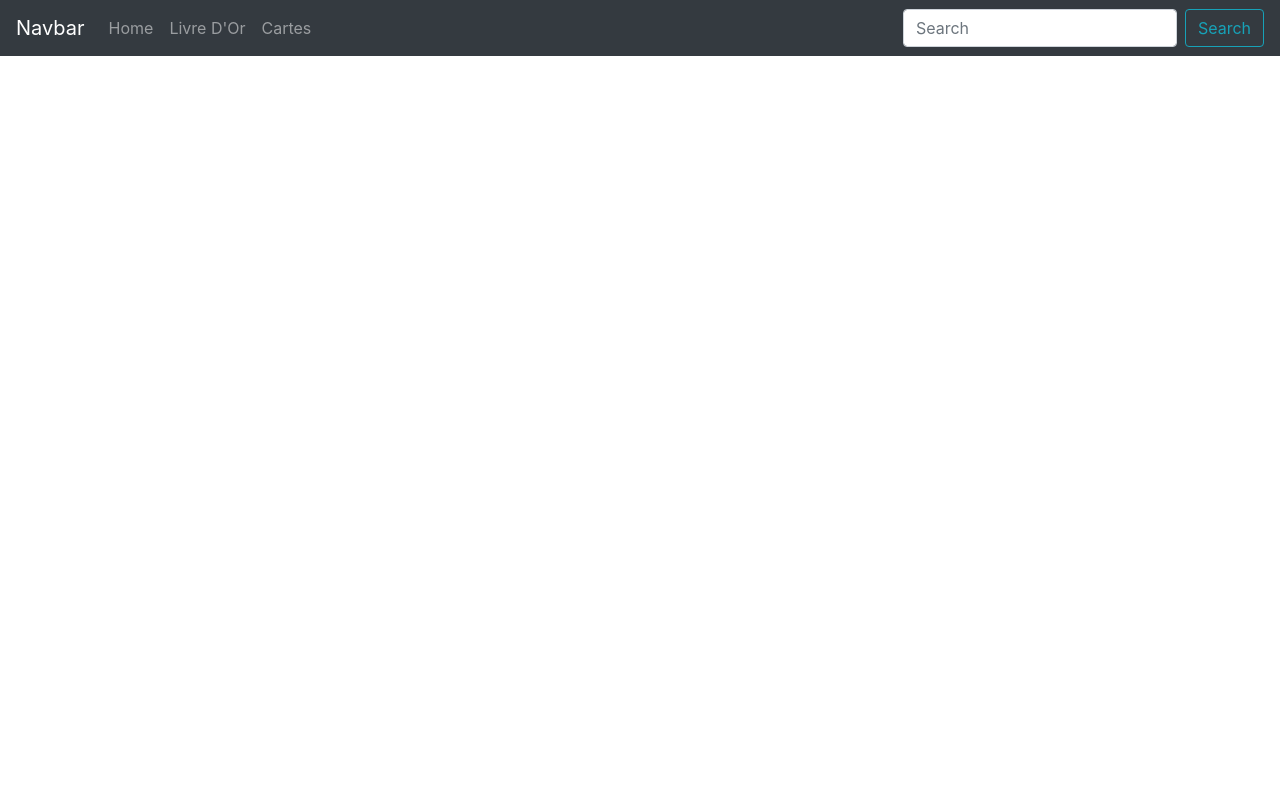
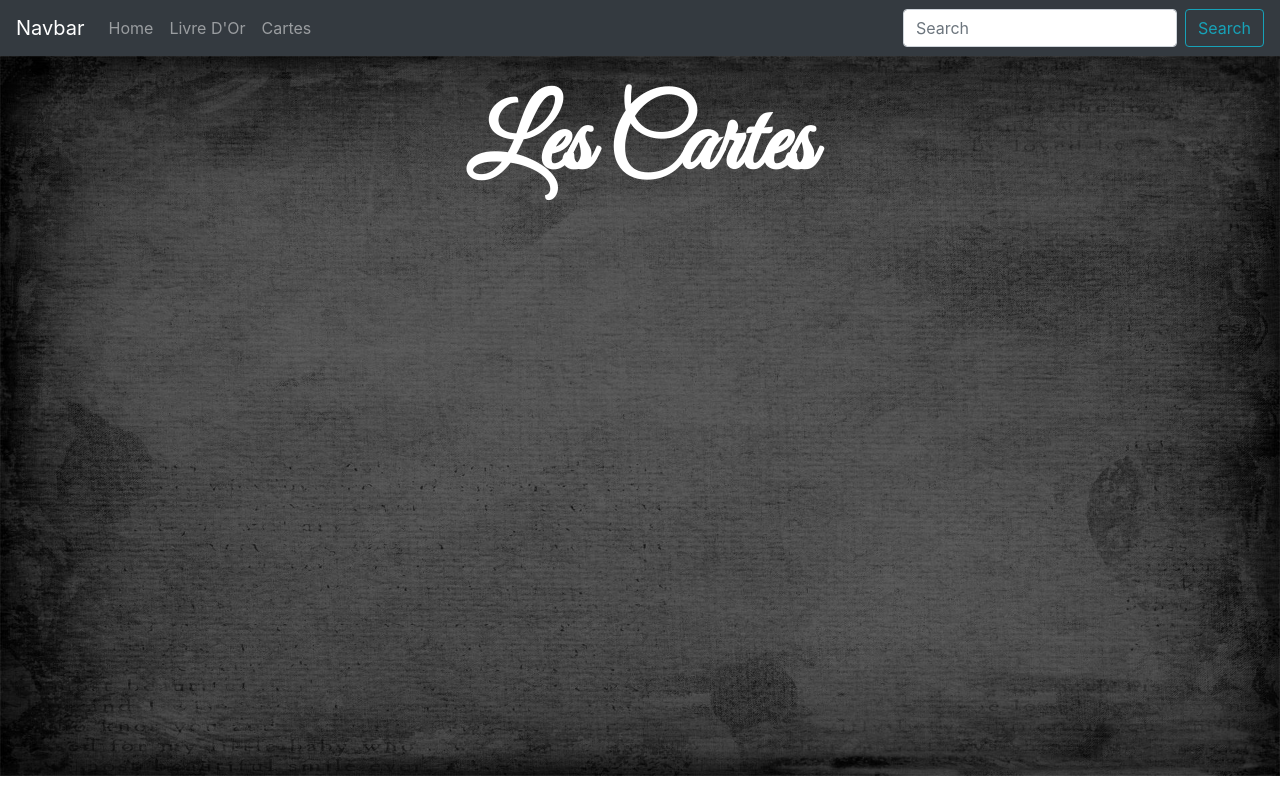
Before and after one commit to DorianAmchi/restoRocket, a PHP site: page /?page=Cartes in a window 1280 px wide. Run offline with PHP 8.4, Linux system fonts and the light colour scheme.

Commit message:
Design Carte -> Done

```diff
--- a/content/Cartes.php
+++ b/content/Cartes.php
@@ -1,7 +1,6 @@
-<?php
-
-/*
- * To change this license header, choose License Headers in Project Properties.
- * To change this template file, choose Tools | Templates
- * and open the template in the editor.
- */
+<div class='container col-md-auto home'>
+    <div class="row">
+        <img  class="img-fluid wallpaper" src= "/img/tableaunoir.jpg">
+        <h3 class="text-center cartes">Les Cartes</h3>
+    </div>
+</div>
--- a/css/style.css
+++ b/css/style.css
@@ -6,8 +6,21 @@
     position: absolute;
     top: 10%;
     left: 10%;
-    font-family: "Courier New";
-    font-size: 60px;
+    font: 400 130px/0.8 'Great Vibes', Helvetica, sans-serif;
+    font-size: 100px;
     font-weight: bold;
     color : white;
+    line-height: 110px;
 }
+
+.cartes{
+    position: absolute;
+    text-align: center;
+    width: 100%;
+    top: 5%;
+    font: 400 130px/0.8 'Great Vibes', Helvetica, sans-serif;
+    font-size: 100px;
+    font-weight: bold;
+    color : white;
+    line-height: 110px;
+}
--- a/template/header.php
+++ b/template/header.php
@@ -5,6 +5,7 @@
         <meta charset="UTF-8">
         <meta name="viewport" content="width=device-width, initial-scale=1.0">
         <link rel="stylesheet" href="css/style.css">
+        <link href='http://fonts.googleapis.com/css?family=Great+Vibes' rel='stylesheet' type='text/css'>
         <link rel="stylesheet" href="https://stackpath.bootstrapcdn.com/bootstrap/4.1.0/css/bootstrap.min.css" crossorigin="anonymous">
     </head>
     <body>
```
Also changed, not shown: img/tableaunoir.jpg (added).
